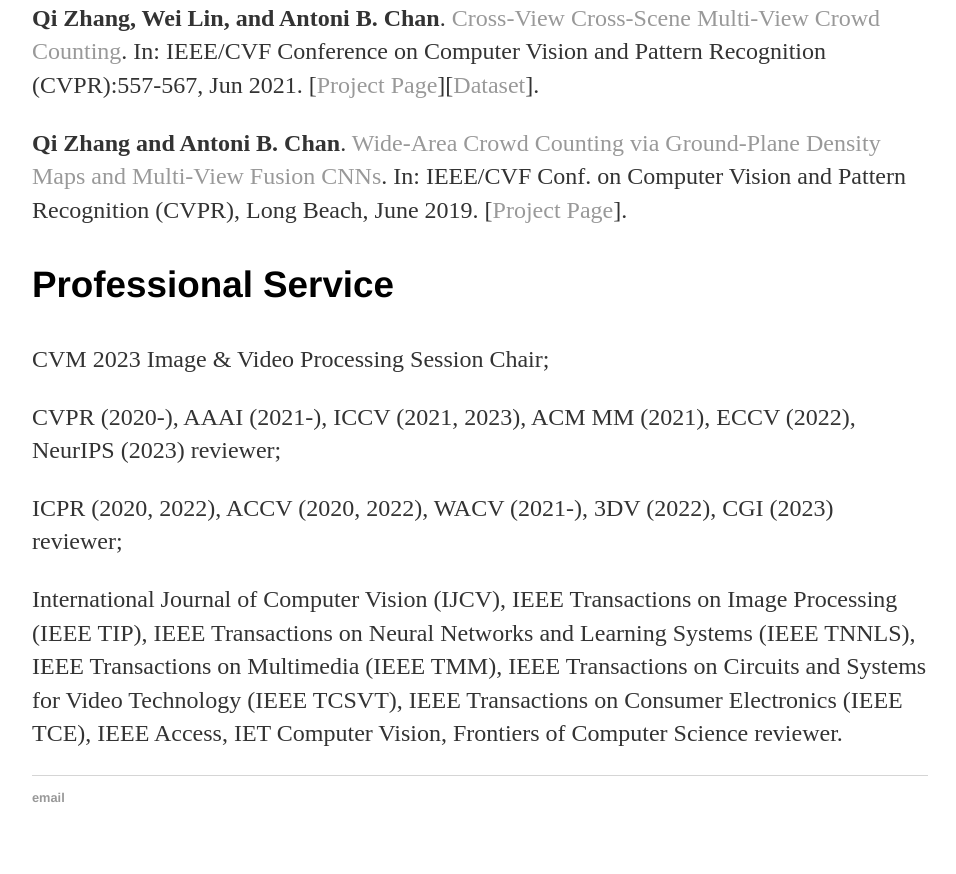
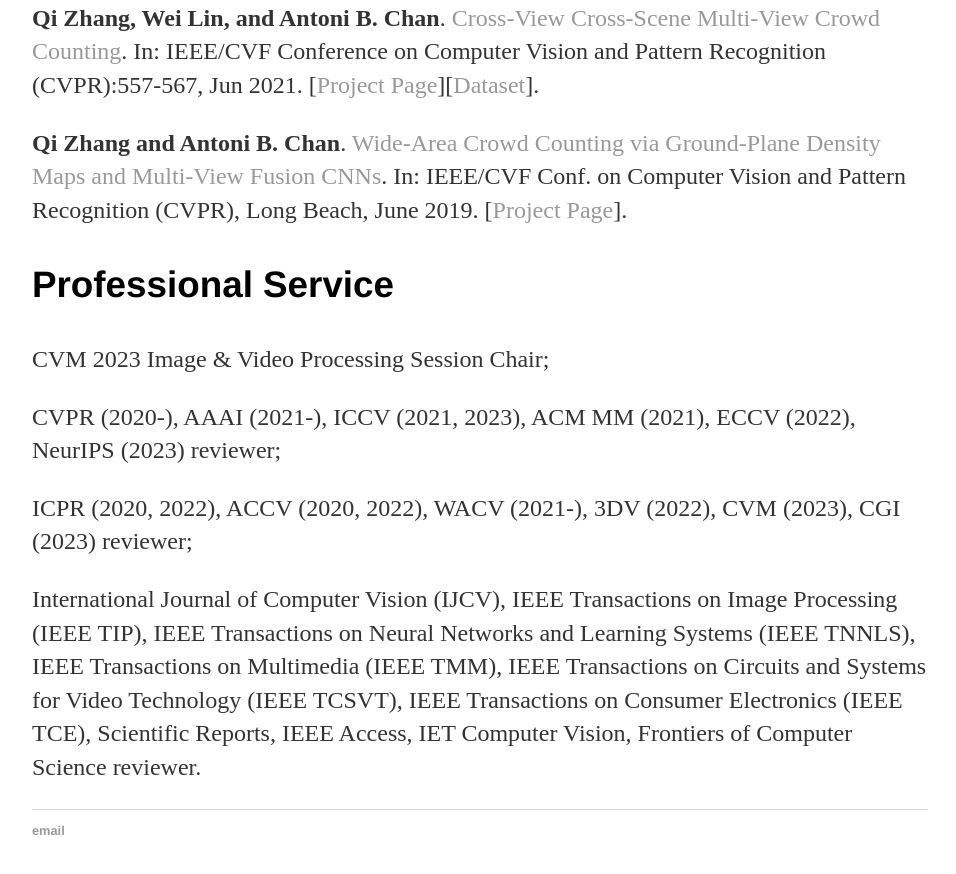
Before and after one commit to zqyq/zqyq.github.io, a Jekyll site: the page built from index.html, in a window 1280 px wide and 900 px high, scrolled down 1350 px. Shown: the top 874 px of the window, without its empty margins (160-1116 px from the left). Built offline with Jekyll 4.4.1, drawn with Linux system fonts in a browser that asks for light colours.

Commit message:
Update index.html

```diff
--- a/index.html
+++ b/index.html
@@ -65,13 +65,13 @@
 
 			<p> CVM 2023 Image & Video Processing Session Chair; <p>
 			<p>  CVPR (2020-), AAAI (2021-), ICCV (2021, 2023), ACM MM (2021),  ECCV (2022), NeurIPS (2023) reviewer; <p>
-			<p>  ICPR (2020, 2022), ACCV (2020, 2022), WACV (2021-), 3DV (2022), CGI (2023) reviewer;<p>
+			<p>  ICPR (2020, 2022), ACCV (2020, 2022), WACV (2021-), 3DV (2022), CVM (2023), CGI (2023) reviewer;<p>
 
 			<p> International Journal of Computer Vision (IJCV),
 			    IEEE Transactions on Image Processing (IEEE TIP),
 			    IEEE Transactions on Neural Networks and Learning Systems (IEEE TNNLS),
 			    IEEE Transactions on Multimedia (IEEE TMM),
 			    IEEE Transactions on Circuits and Systems for Video Technology (IEEE TCSVT),
-			    IEEE Transactions on Consumer Electronics (IEEE TCE), IEEE Access, IET Computer Vision,
+			    IEEE Transactions on Consumer Electronics (IEEE TCE), Scientific Reports, IEEE Access, IET Computer Vision,
 			    Frontiers of Computer Science reviewer.<p>
 		</div>
```
